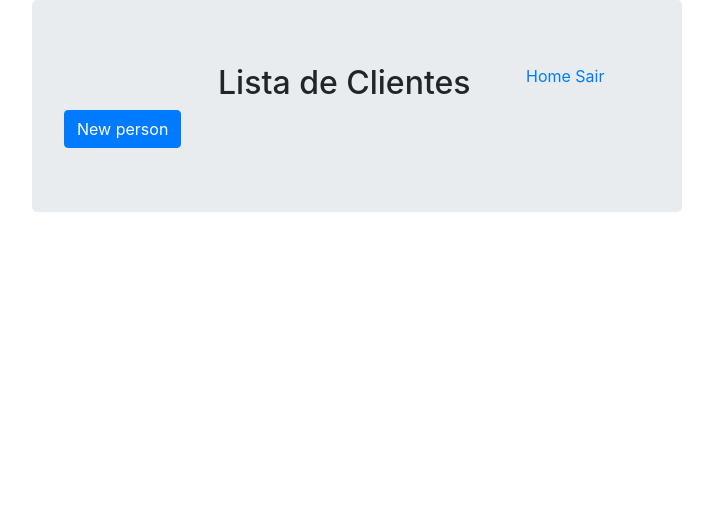
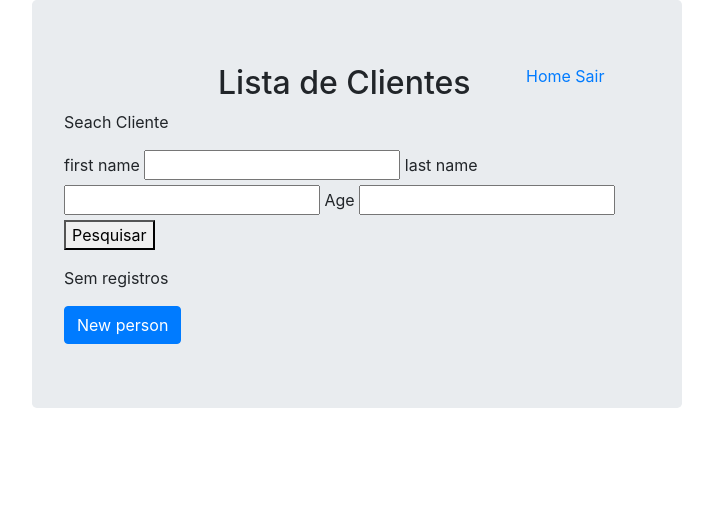
Before and after one commit to luizdtna/client-management, a Django app: page /cliente/ in a window 1280 px wide. Shown: the top 530 px of the page, without its empty margins (283-996 px from the left). Run offline with Django 3.2, Linux system fonts and the light colour scheme; the visitor is signed in with stand-in values (Sample User, id 1); data that the repository does not hold is empty; some libraries are stand-ins or nearby versions.

Commit message:
end of course

```diff
--- a/appCliente/templates/lista_pessoas.html
+++ b/appCliente/templates/lista_pessoas.html
@@ -17,7 +17,24 @@
     </div>
 </div>
 
+<p>Seach Cliente</p>
+<form method="post">
+  <div class="form-group">
+      {% csrf_token %}
+    <label for="first_name">first name</label>
+    <input type="text" class="form" id="first_name" name="first_name">
+
+      <label for="last_name">last name</label>
+    <input type="text" class="form" id="last_name" name="last_name">
+
+      <label for="age">Age</label>
+    <input type="number" class="form" id="age" name="age">
+      <button type="submit">Pesquisar</button>
+  </div>
+</form>
+{% if persons %}
 <table>
+
         {% for person in persons %}
         <tr class="table">
             <td>
@@ -26,6 +43,10 @@
             </td>
         </tr>
         {%endfor%}
+
 </table>
+{% else %}
+    <p>Sem registros</p>
+{% endif %}
 <a href="{% url 'url_newperson' %}" class="btn btn-primary">New person</a>
 {% endblock main %}
--- a/appCliente/urls.py
+++ b/appCliente/urls.py
@@ -15,7 +15,7 @@ Including another URLconf
 """
 from django.contrib import admin
 from django.urls import path
-from .views import cliente, listar_pessoas, new_person, person_update, person_delete
+from .views import cliente, listar_pessoas, new_person, person_update, person_delete, seach_client
 from django.conf import settings
 from django.conf.urls.static import static
 
@@ -27,4 +27,5 @@ urlpatterns = [
     path('newperson', new_person, name="url_newperson"),
     path('personupdate/<int:id>/', person_update, name="url_person_update"),
     path('delete/<int:id>/', person_delete, name="url_person_delete"),
+    path('seachclient/<int:id>/', seach_client, name="url_seach_client"),
 ] + static(settings.MEDIA_URL, document_root=settings.MEDIA_ROOT) # exibe a imagem em tempo de programação
--- a/appCliente/views.py
+++ b/appCliente/views.py
@@ -10,7 +10,12 @@ def cliente(request):
 
 @login_required()
 def listar_pessoas(request):
-    persons = Pessoa.objects.all() # lista todos
+    first_name = request.POST.get('first_name', None)
+    last_name = request.POST.get('last_name', None)
+    if first_name or last_name:
+        persons = Pessoa.objects.filter(first_name__icontains=first_name) or Pessoa.objects.filter(last_name__icontains=last_name)
+    else:
+        persons = Pessoa.objects.all() # lista todos
     return render(request,'lista_pessoas.html',{'persons':persons})
 
 @login_required()
@@ -35,6 +40,9 @@ def person_update(request, id):
 @login_required()
 def person_delete(request, id):
     person = Pessoa.objects.get(pk=id)
-    print(person)
     Pessoa.delete(person)
     return redirect('url_personlist')
+
+def seach_client(request, id):
+    person = Pessoa.objects.get(pk=id)
+    return render(request, 'form_person.html',{'seachperson': person})
```
Also changed, not shown: appCliente/templates/seachcliente.html (added, +22 -0 lines), appCliente/migrations/0014_auto_20190825_1955.py (added), appCliente/migrations/0015_auto_20190825_2010.py (added), 1 other file. Lines whose indentation alone changed are shown as unchanged.
